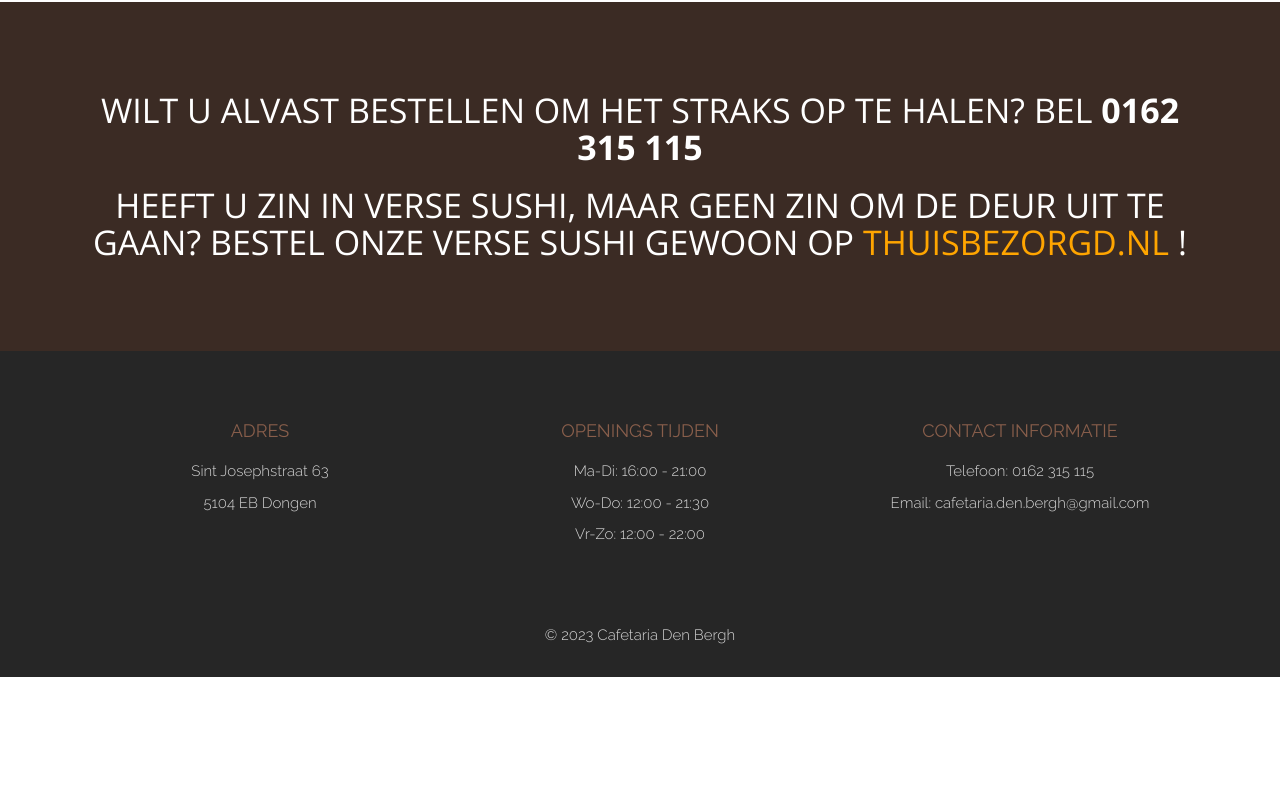
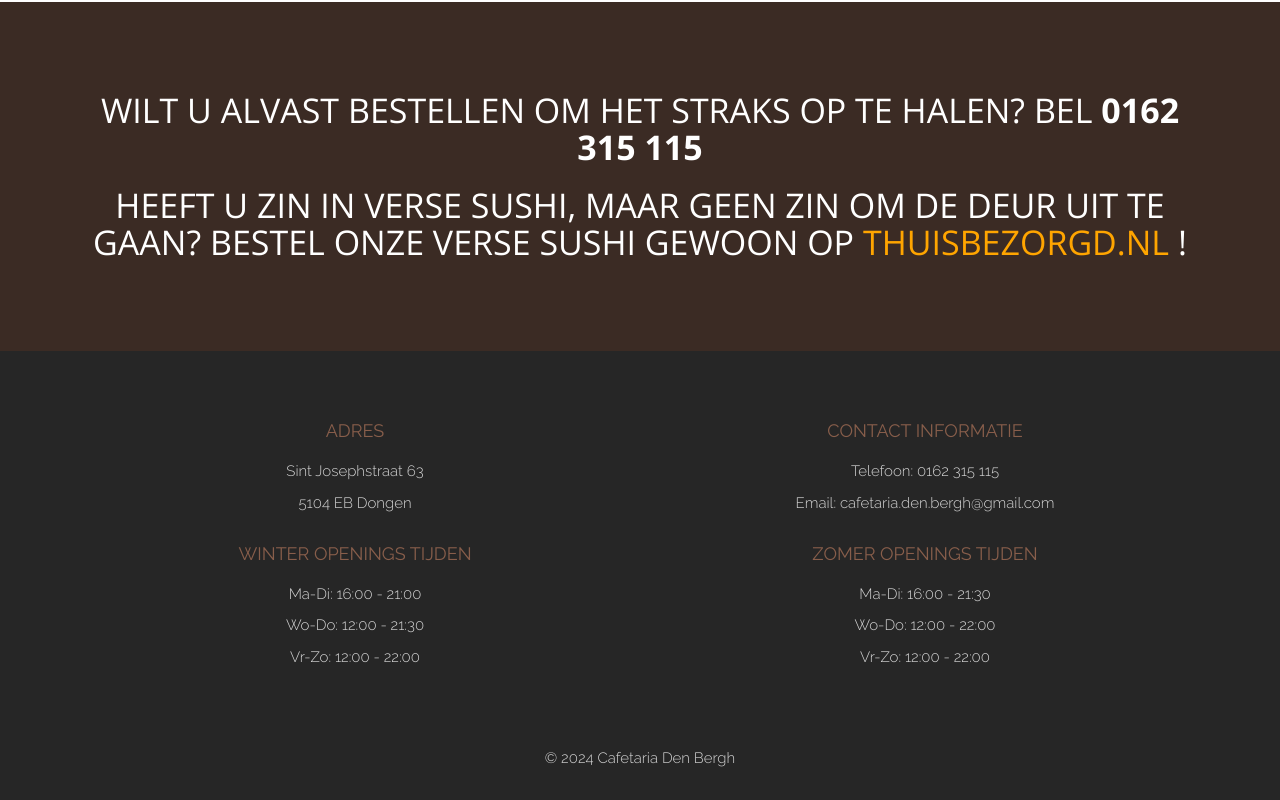
Before and after one commit to nickdebesten/website, a plain HTML site: page index.html in a window 1280 px wide. Shown: the part 3494-4294 px from the top of the page. Before the commit the page ends 4171 px from the top, so only its background shows below. Drawn offline with nearby package versions, Linux system fonts and the light colour scheme.

Commit message:
openings tijden aangepast

```diff
--- a/index.html
+++ b/index.html
@@ -249,32 +249,42 @@
 
 <div id="footer">
   <div class="container text-center">
-    <div class="col-md-4">
+
+    <div class="col-md-6">
       <h3>Adres</h3>
       <div class="contact-item">
         <p>Sint Josephstraat 63</p>
         <p>5104 EB Dongen</p>
       </div>
     </div>
-    <div class="col-md-4">
-      <h3>Openings Tijden</h3>
+    <div class="col-md-6">
+      <h3>Contact Informatie</h3>
+      <div class="contact-item">
+        <p>Telefoon: 0162 315 115</p>
+        <p>Email: cafetaria.den.bergh@gmail.com</p>
+      </div>
+    </div>
+    <div class="col-md-6">
+      <h3>Winter Openings Tijden</h3>
       <div class="contact-item">
         <p>Ma-Di: 16:00 - 21:00</p>
         <p>Wo-Do: 12:00 - 21:30</p>
         <p>Vr-Zo: 12:00 - 22:00</p>
       </div>
     </div>
-    <div class="col-md-4">
-      <h3>Contact Informatie</h3>
+    <div class="col-md-6">
+      <h3>Zomer Openings Tijden</h3>
       <div class="contact-item">
-        <p>Telefoon: 0162 315 115</p>
-        <p>Email: cafetaria.den.bergh@gmail.com</p>
+        <p>Ma-Di: 16:00 - 21:30</p>
+        <p>Wo-Do: 12:00 - 22:00</p>
+        <p>Vr-Zo: 12:00 - 22:00</p>
       </div>
     </div>
+
   </div>
   <div class="container-fluid text-center copyrights">
     <div class="col-md-8 col-md-offset-2">
-      <p>&copy; 2023 Cafetaria Den Bergh</p>
+      <p>&copy; 2024 Cafetaria Den Bergh</p>
     </div>
   </div>
 </div>
```
Also changed, not shown: menu.html (+16 -8 lines).
